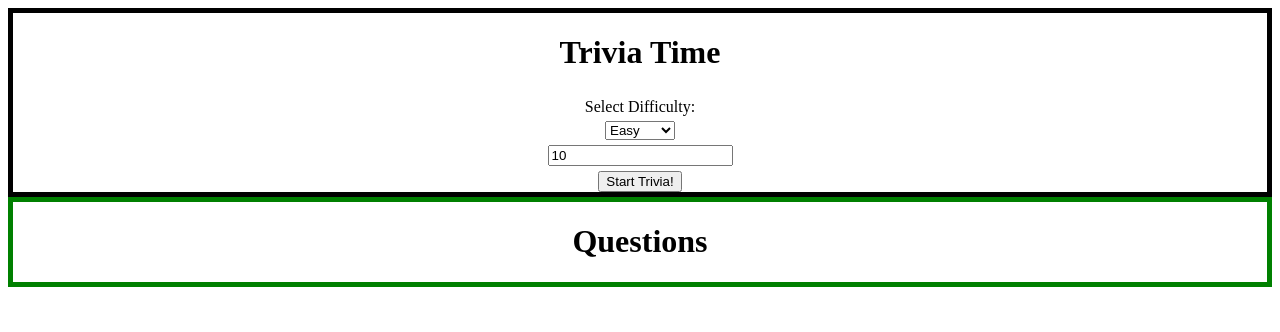
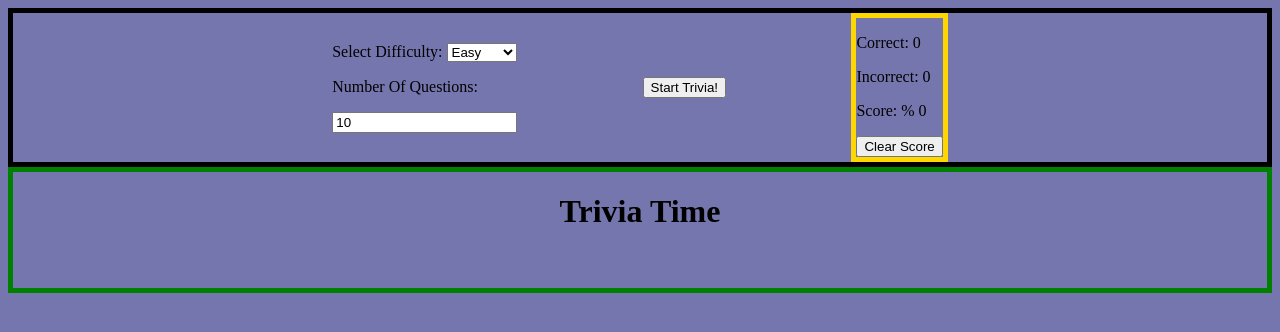
Before and after one commit to vladboudreaux/SDI-Project-2, a React (Vite) app: page / in a window 1280 px wide. Shown: the top 332 px of the page. Built offline with nearby package versions, Linux system fonts and the light colour scheme.

Commit message:
looking good

```diff
--- a/src/App.css
+++ b/src/App.css
@@ -1,11 +1,23 @@
+body {
+  background-color: rgb(118, 118, 174);
+}
+
 .pageHeader {
+  display: flex;
   border: 5px solid black;
   text-transform: capitalize;
   justify-content: center;
-  display: flex;
-  flex-direction: column;
   align-items: center;
-  gap: 5px;
+  gap: 10%;
+}
+
+.pageTitle {
+  border: 5px solid purple;
+  justify-content: center;
+}
+
+.scoreCard {
+  border: 5px solid gold;
 }
 
 .questionsBox {
@@ -16,17 +28,52 @@
   align-items: center;
 }
 
-.questionsBox button {
-  padding: 2px;
+.questionsBox ol {
+  font-size: large;
+  justify-content: center;
+  list-style-position: inside;
+  padding: 0;
+  text-align: center;
 }
 
+.questionsBox li {
+  padding: 10px;
+  font-size: 18px;
+  font-weight: 600;
+}
+
+
 .answersBox {
-  border: 5px solid red;
   display: flex;
   flex-wrap: wrap;
   gap: 10px;
+  justify-content: center;
 }
 
-.question {
-  border: 5px solid blue;
+
+
+
+.questionsBox button {
+  background-color: #FFFFFF;
+  border: 1px solid #222222;
+  border-radius: 8px;
+  box-sizing: border-box;
+  color: #222222;
+  cursor: pointer;
+  display: inline-block;
+  font-family: Circular, -apple-system, BlinkMacSystemFont, Roboto, "Helvetica Neue", sans-serif;
+  font-size: 16px;
+  font-weight: 600;
+  line-height: 20px;
+  margin: 0;
+  outline: none;
+  padding: 13px 23px;
+  position: relative;
+  text-align: center;
+  text-decoration: none;
+  touch-action: manipulation;
+  transition: box-shadow .2s, -ms-transform .1s, -webkit-transform .1s, transform .1s;
+  user-select: none;
+  -webkit-user-select: none;
+  width: auto;
 }
--- a/src/ContextUtils.jsx
+++ b/src/ContextUtils.jsx
@@ -1,4 +1,4 @@
-import { createContext, useContext, useState } from 'react'
+import { createContext, useContext, useState, useEffect } from 'react'
 
 export const QuizContext = createContext()
 
@@ -7,8 +7,48 @@ export function QuizProvider({ children }) {
     const [numberOfQuestions, setNumberOfQuestions] = useState(10)
     const [started, setStarted] = useState(false)
 
+    const [correctAnswerCount, setCorrectAnswerCount] = useState(
+        () => parseInt(localStorage.getItem('correctAnswerCount')) || 0
+    )
+    const [incorrectAnswerCount, setIncorrectAnswerCount] = useState(
+        () => parseInt(localStorage.getItem('incorrectAnswerCount')) || 0
+    )
+
+    useEffect(() => {
+        localStorage.setItem('incorrectAnswerCount', incorrectAnswerCount)
+    }, [incorrectAnswerCount])
+
+    useEffect(() => {
+        localStorage.setItem('correctAnswerCount', correctAnswerCount)
+    }, [correctAnswerCount])
+
+    const clearScore = () => {
+        setCorrectAnswerCount(0)
+        setIncorrectAnswerCount(0)
+        localStorage.removeItem('correctAnswerCount')
+        localStorage.removeItem('incorrectAnswerCount')
+    }
+
+    const triviaLogic = (answer, correctAnswer) => {
+        if (answer === correctAnswer) {
+            setCorrectAnswerCount(prev => prev + 1)
+            return true
+        } else {
+            setIncorrectAnswerCount(prev => prev + 1)
+            return false
+        }
+    }
+
     return (
-        <QuizContext.Provider value={{ difficulty, setDifficulty, numberOfQuestions, setNumberOfQuestions, started, setStarted }}>
+        <QuizContext.Provider value={{
+            difficulty, setDifficulty,
+            numberOfQuestions, setNumberOfQuestions,
+            started, setStarted,
+            correctAnswerCount, setCorrectAnswerCount,
+            incorrectAnswerCount, setIncorrectAnswerCount,
+            triviaLogic,
+            clearScore
+        }}>
             {children}
         </QuizContext.Provider>
     )
@@ -23,6 +63,7 @@ export function handleResponse(res) {
     return res.json()
 }
 
+
 export const categories = [
 
 ]
--- a/src/HomePage.jsx
+++ b/src/HomePage.jsx
@@ -4,17 +4,28 @@ import { Outlet, Link } from 'react-router-dom'
 import { handleResponse, useQuiz } from './ContextUtils'
 
 function HomePage() {
-    const { difficulty, numberOfQuestions, started, setStarted } = useQuiz()
+    const { difficulty, numberOfQuestions, started, setStarted, triviaLogic } = useQuiz()
+
     const url = `https://opentdb.com/api.php?amount=${numberOfQuestions}&difficulty=${difficulty}`
 
     const [questions, setQuestions] = useState([])
+    const [selectedAnswers, setSelectedAnswers] = useState({})
+
+    const handleAnswer = (answer, correctAnswer, index) => {
+        if (selectedAnswers[index]) return
+        const isCorrect = triviaLogic(answer, correctAnswer)
+        setSelectedAnswers(prev => ({ ...prev, [index]: { answer, isCorrect } }))
+    }
 
     useEffect(() => {
         if (!started) return
 
         fetch(url)
             .then(handleResponse)
-            .then(json => setQuestions(json.results))
+            .then(json => {
+                setQuestions(json.results)
+                setSelectedAnswers({})
+            })
             .finally(() => setStarted(false))
     }, [started])
 
@@ -27,20 +38,29 @@ function HomePage() {
     return (
         <>
             <div className='questionsBox'>
-                <h1> Questions</h1>
+                <h1> Trivia Time </h1>
+                <ol>
                     {questions.map((q, index) => {
                         const allAnswers = [...(q.incorrect_answers || []), q.correct_answer].sort(() => Math.random() - 0.5)
                         return (
                             <div key={index}>
-                            <p className='question'><strong>{decode(q.question)}</strong></p>
+                                <li className='question'><strong>{decode(q.question)}</strong></li>
                                 <div className='answersBox'>
                                     {allAnswers.map((answer, i) => (
-                                    <button key={i}>{decode(answer)}</button>
+                                        <button
+                                            key={i}
+                                            onClick={() => handleAnswer(answer, q.correct_answer, index)}
+                                            style={{
+                                                backgroundColor: selectedAnswers[index]?.answer === answer
+                                                    ? selectedAnswers[index]?.isCorrect ? 'green' : 'red'
+                                                    : ''
+                                            }}>{decode(answer)}</button>
                                     ))}
                                 </div>
                             </div>
                         )
                     })}
+                </ol>
             </div>
         </>
     )
--- a/src/PageHeader.jsx
+++ b/src/PageHeader.jsx
@@ -4,20 +4,34 @@ import { Outlet, Link } from 'react-router-dom'
 import { useQuiz } from './ContextUtils'
 
 function PageHeader() {
-    const { difficulty, setDifficulty, numberOfQuestions, setNumberOfQuestions, started, setStarted } = useQuiz()
+    const { difficulty, setDifficulty,
+        numberOfQuestions, setNumberOfQuestions,
+        started, setStarted,
+        correctAnswerCount, setCorrectAnswerCount,
+        incorrectAnswerCount, setIncorrectAnswerCount,
+        clearScore }
+        = useQuiz()
 
     return (
         <>
             <div className='pageHeader'>
-                <h1> Trivia Time<br /> </h1>
+                <div className='modifiers'>
                     <label htmlFor='selectDifficulty'> Select Difficulty: </label>
                     <select name='selectDifficulty' id='selectDifficulty' value={difficulty} onChange={(e) => setDifficulty(e.target.value)}>
                         <option value='easy'>Easy</option>
                         <option value='medium'>Medium</option>
                         <option value='hard'>Hard</option>
                     </select>
+                    <p> Number of Questions: </p>
                     <input placeholder='number of questions' value={numberOfQuestions} onChange={(e) => setNumberOfQuestions(e.target.value)} />
+                </div>
                 <button onClick={() => setStarted(true)}> Start Trivia! </button>
+                <div className='scoreCard'>
+                    <p> Correct: {correctAnswerCount}</p>
+                    <p> Incorrect: {incorrectAnswerCount} </p>
+                    <p> Score: % {correctAnswerCount / numberOfQuestions * 100}</p>
+                    <button onClick={clearScore}> Clear Score </button>
+                </div>
             </div>
             <Outlet />
         </>
```
Lines whose indentation alone changed are shown as unchanged.
